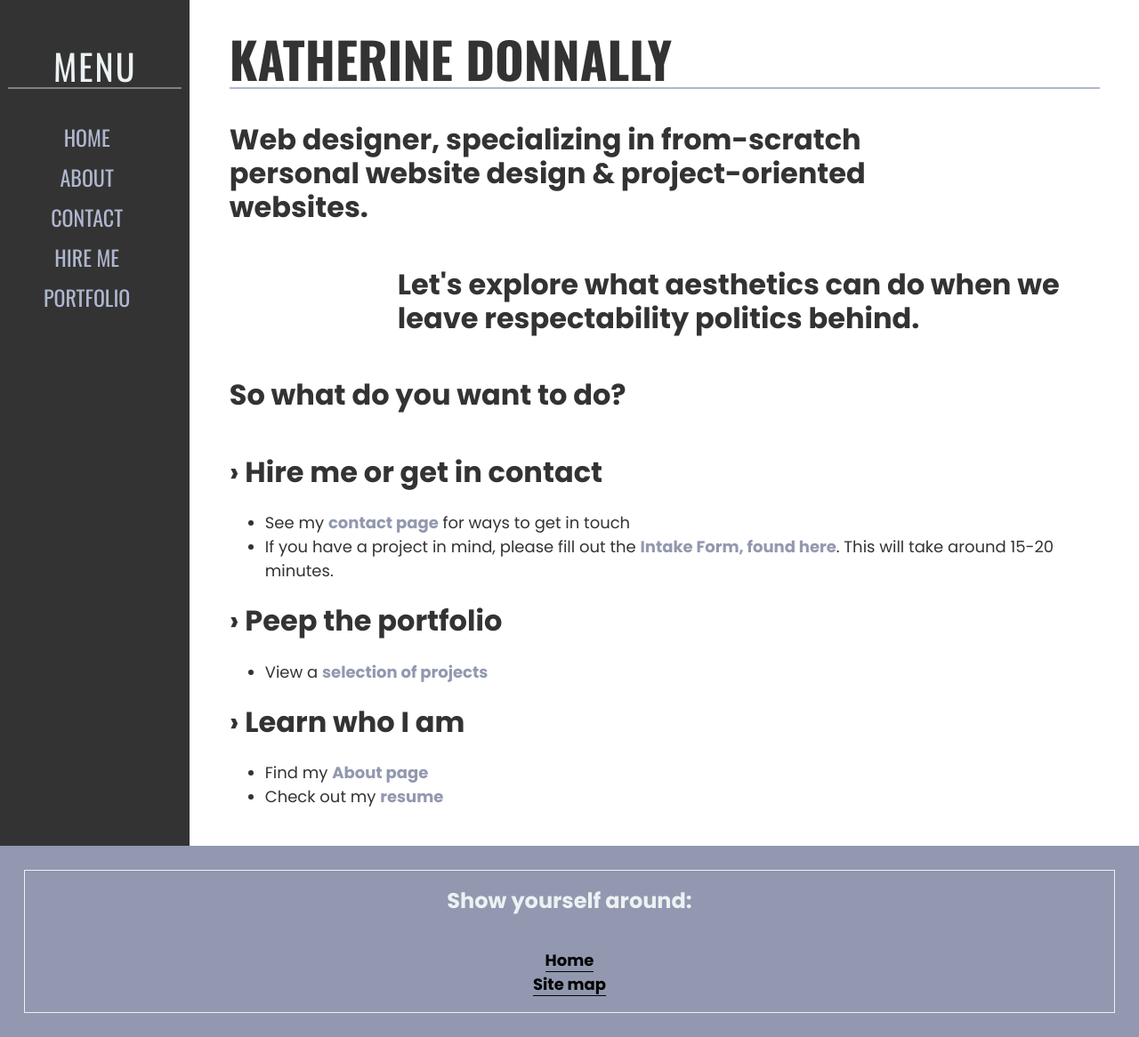
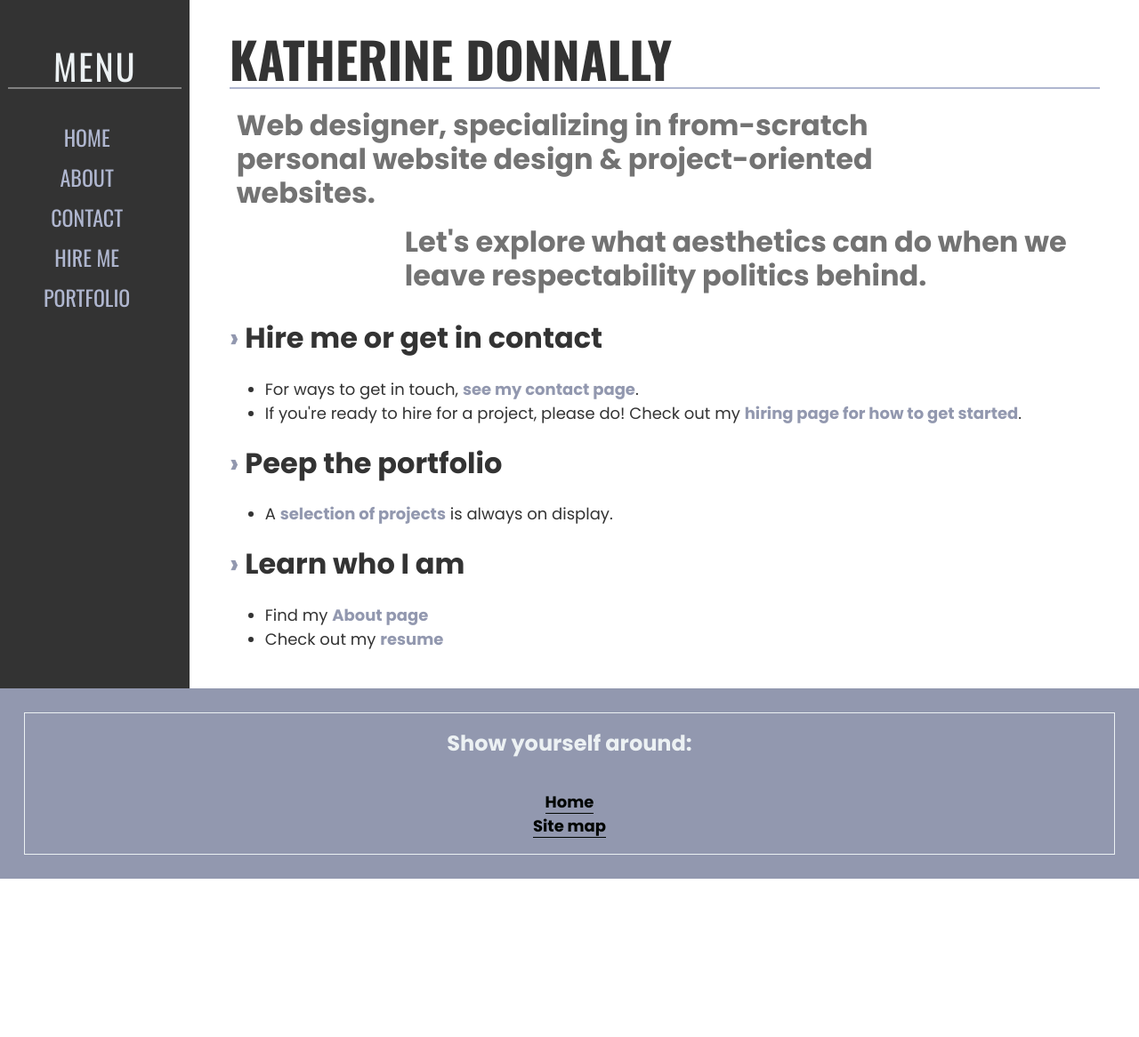
Before and after one commit to kbdonnally/katherinedoes.design, a Jekyll site: the page built from index.html, in a window 1280 px wide. Shown: the whole page at 89% size. Built offline with Jekyll 4.4.1, drawn with Linux system fonts in a browser that asks for light colours; some web fonts are replaced; after the commit the page ends 988 px from its top, so only the background shows below that.

Commit message:
Mess with the colors & wording of homepage

```diff
--- a/assets/css/_sass/_pages/_new-home.scss
+++ b/assets/css/_sass/_pages/_new-home.scss
@@ -65,16 +65,27 @@ main.home-content-wrapper {
 
 }
 
+// div
+[class*='home-subhed__'] {
+	h2 {
+		margin: .5rem;
+	}
+}
+
 .home-subhed__one {
 	grid-area: one;
+	color: $medgray;
 }
 
 .home-subhed__two {
 	grid-area: two;
+	color: $medgray;
 }
 
 .home-subhed__three {
 	grid-area: three;
+	color: $darkgray;
+	display: none;
 }
 
 
@@ -90,7 +101,11 @@ main.home-content-wrapper {
 }
 
 .home-info__title {
-
+	h2 {
+		span {
+			color: $grayblue;
+		}
+	}
 }
 
 .home-info__list {
--- a/assets/css/_sass/_vars/_colors.scss
+++ b/assets/css/_sass/_vars/_colors.scss
@@ -5,6 +5,9 @@
 $textgray: 		 hsla(0, 0%, 20%, 1);
 $jet: 			 hsla(0, 0%, 20%, 1);
 $halfgray: 		 hsla(0, 0%, 50%, 1);
+$darkgray: 		 hsla(0, 0%, 30%, 1);
+$medgray:		 hsla(0, 0%, 45%, 1);
+$lightgray:		 hsla(0, 0%, 60%, 1);
 
 // Coolors Scheme 4:
 $regblack: 		 hsla(132, 100%, 1%, 1);
--- a/index.html
+++ b/index.html
@@ -16,31 +16,32 @@ layout: no-style
 				<h2>Let's explore what aesthetics can do when we leave respectability politics behind.</h2>
 			</div>
 			<div class="home-subhed__three">
-				<h2>So what do you want to do?</h2>
+				<h2>Things to do here:</h2>
 			</div>
 		</section> <!-- end subhed -->
 
 		<section class="home__info">
 			<section class="home-info__hire-me">
 				<div class="home-info__title">
-					<h2>&rsaquo; Hire me or get in contact</h2>
+					<h2><span>&rsaquo;</span> Hire me or get in contact</h2>
 				</div>
 				<ul class="home-info__list">
-					<li>See my <a href="{{ '/contact' | relative_url}}">contact page</a> for ways to get in touch</li>
-					<li>If you have a project in mind, please fill out the <a href="{{ '/intake' | relative_url }}">Intake Form, found here</a>. This will take around 15-20 minutes.</li>
+					<li>For ways to get in touch, <a href="{{ '/contact' | relative_url}}">see my contact page</a>.</li>
+					<li>If you're ready to hire for a project, please do! Check out my <a href="{{ '/intake' | relative_url }}">hiring page for how to get started</a>.</li>
+					<!--li>If you have a project in mind, please fill out the <a href="{{ '/intake' | relative_url }}">Intake Form, found here</a>. This will take around 15-20 minutes.</li-->
 				</ul>
 			</section>
 			<section class="home-info__portfolio">
 				<div class="home-info__title">
-					<h2>&rsaquo; Peep the portfolio</h2>
+					<h2><span>&rsaquo;</span> Peep the portfolio</h2>
 				</div>
 				<ul class="home-info__list">
-					<li>View a <a href="{{ '/portfolio'}}">selection of projects</a></li>
+					<li>A <a href="{{ '/portfolio'}}">selection of projects</a> is always on display.</li>
 				</ul>
 			</section>
 			<section class="home-info__learn">
 				<div class="home-info__title">
-					<h2>&rsaquo; Learn who I am</h2>
+					<h2><span>&rsaquo;</span> Learn who I am</h2>
 				</div>
 				<ul class="home-info__list">
 					<li>Find my <a href="{{ '/about' | relative_url }}">About page</a></li>
```
